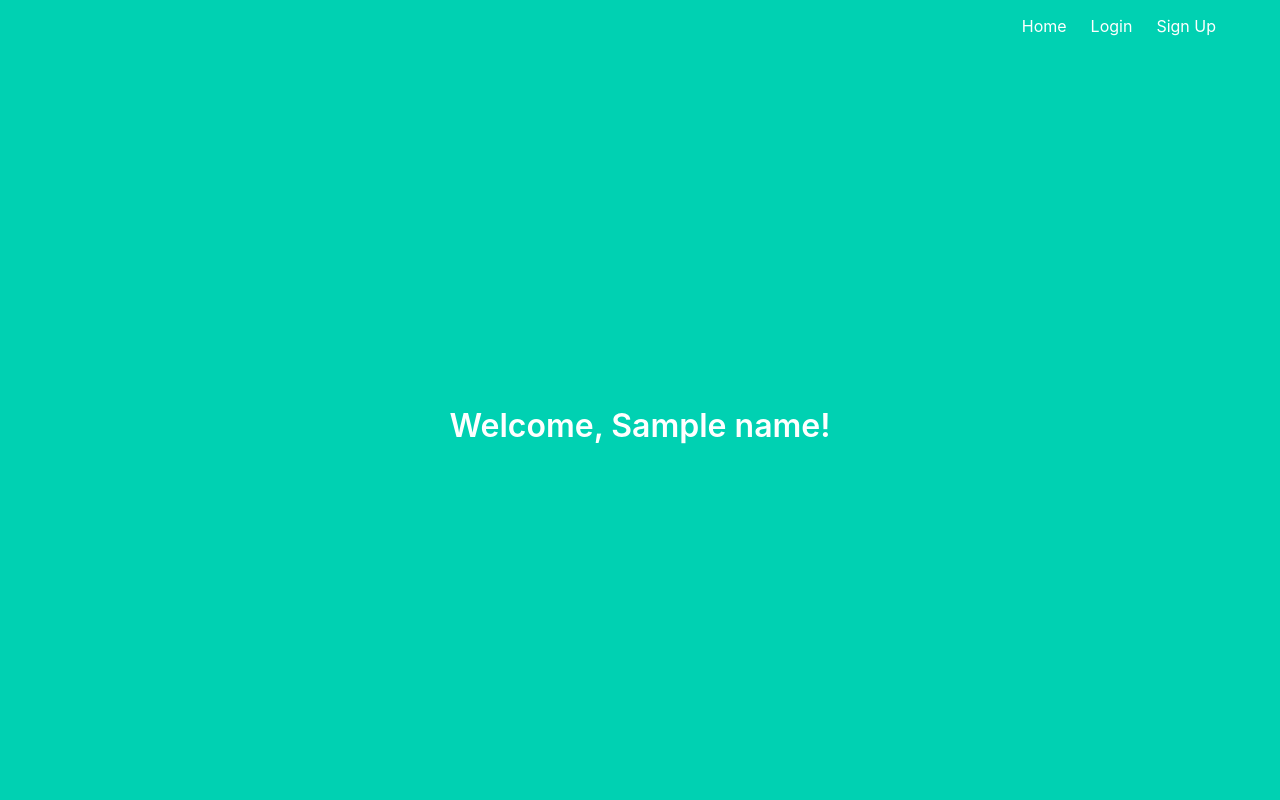
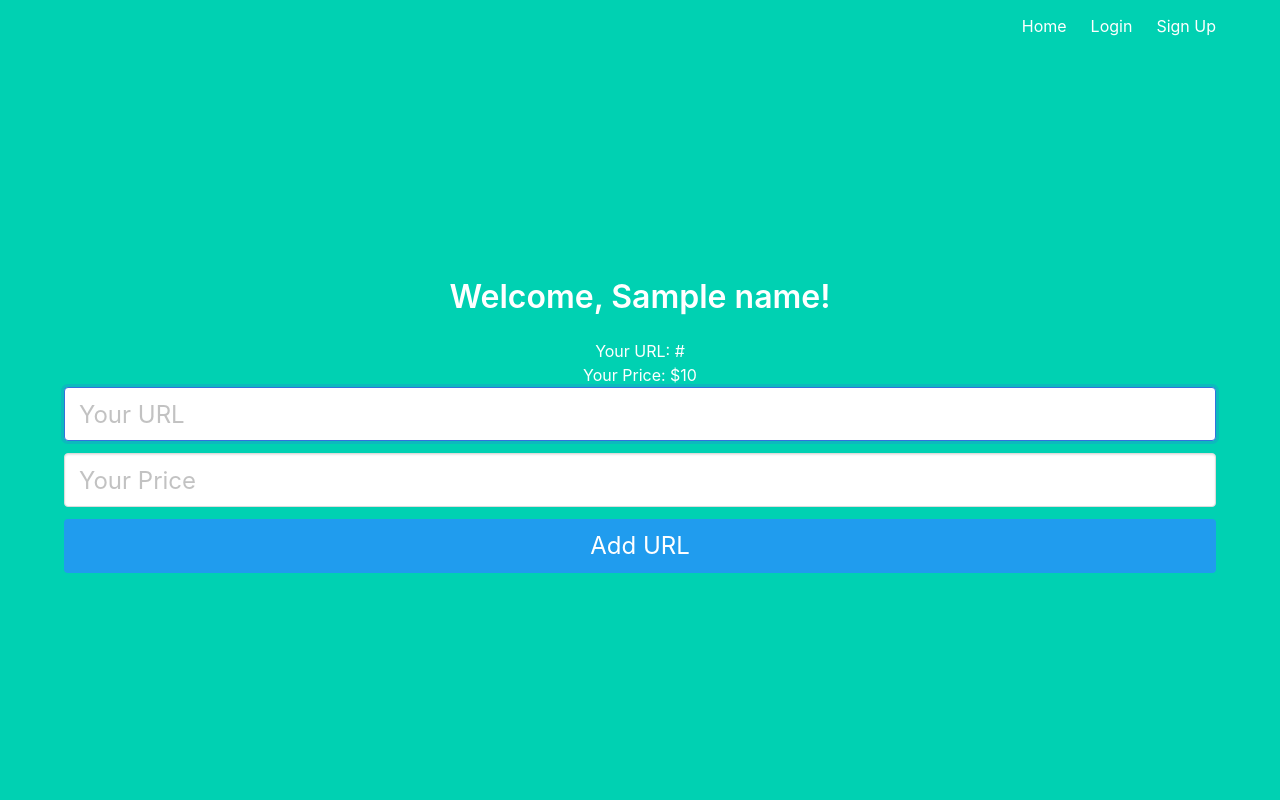
Before and after one commit to sagarlohana/EggTracker, a Python web app: template templates/profile.html in a window 1280 px wide. Run offline with Jinja, Linux system fonts and the light colour scheme; the template is opened without the code that fills it: most values are stand-ins (such as "Sample title", 1, 10 or a date in 2020).

Commit message:
Added URL and Price Fields to DB and Profile

```diff
--- a/__init__.py
+++ b/__init__.py
@@ -14,7 +14,6 @@ def create_app():
     app.config['SQLALCHEMY_DATABASE_URI'] = 'sqlite:///db.sqlite'
 
     db.init_app(app)
-
     login_manager = LoginManager()
     login_manager.login_view = 'auth.login'
     login_manager.init_app(app)
@@ -32,5 +31,4 @@ def create_app():
     # Blueprint for non-auth parts of app
     from .main import main as main_blueprint
     app.register_blueprint(main_blueprint)
-
     return app
--- a/auth.py
+++ b/auth.py
@@ -46,7 +46,7 @@ def signup_post():
         flash("Email address already exists.")
         return redirect(url_for('auth.login'))
 
-    new_user = User(email=email, name=name, password=generate_password_hash(password, method='sha256'))
+    new_user = User(email=email, name=name, password=generate_password_hash(password, method='sha256'), url='', price='')
 
     db.session.add(new_user)
     db.session.commit()
--- a/models.py
+++ b/models.py
@@ -7,5 +7,5 @@ class User(UserMixin, db.Model):
     email = db.Column(db.String(100), unique=True)
     password = db.Column(db.String(100))
     name = db.Column(db.String(1000))
-    # url = db.Column(db.String(1000))
-    # price = db.Column(db.String(1000))
+    url = db.Column(db.String(1000))
+    price = db.Column(db.String(1000))
--- a/src/script.py
+++ b/src/script.py
@@ -23,7 +23,7 @@ print(price)
 print(result)
 
 # Pseudo structure for how checking for price feasibility will work
-if(desired_price > float(result)):
+if(desired_price >= float(result)):
     print("Yes you can purchase it")
 else:
     print("No not in your price range")
--- a/templates/base.html
+++ b/templates/base.html
@@ -7,7 +7,7 @@
     <meta charset="utf-8">
     <meta http-equiv="X-UA-Compatible" content="IE=edge">
     <meta name="viewport" content="width=device-width, initial-scale=1">
-    <title>Flask Auth Example</title>
+    <title>AmazTrack</title>
     <link rel="stylesheet" href="https://cdnjs.cloudflare.com/ajax/libs/bulma/0.7.2/css/bulma.min.css" />
 </head>
 
--- a/templates/profile.html
+++ b/templates/profile.html
@@ -6,4 +6,27 @@
 <h1 class="title">
   Welcome, {{ name }}!
 </h1>
+<div>
+  <h2>
+    Your URL: {{ url }}
+    <br>
+    Your Price: ${{ price }}
+  </h2>
+</div>
+
+<form method="POST" action="/subscribe">
+  <div class="field">
+      <div class="control">
+          <input class="input is-large" type="text" name="url" placeholder="Your URL" autofocus="">
+      </div>
+  </div>
+
+  <div class="field">
+      <div class="control">
+          <input class="input is-large" type="text" name="price" placeholder="Your Price">
+      </div>
+  </div>
+  <button class="button is-block is-info is-large is-fullwidth">Add URL</button>
+</form>
+
 {% endblock %}
```
Also changed, not shown: main.py (+13 -2 lines), db.sqlite, 1 other file.
